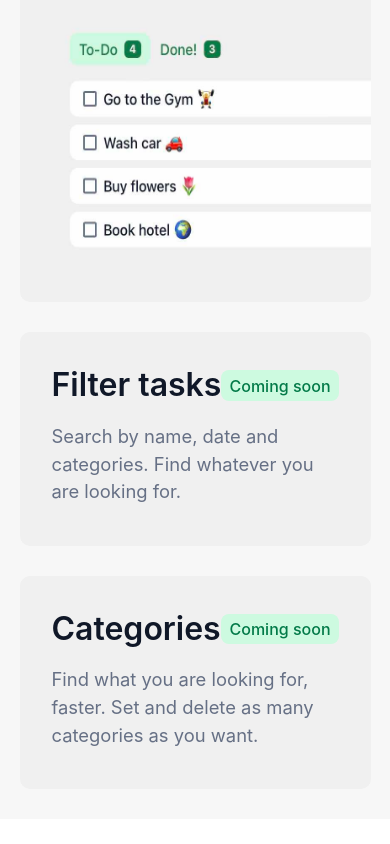
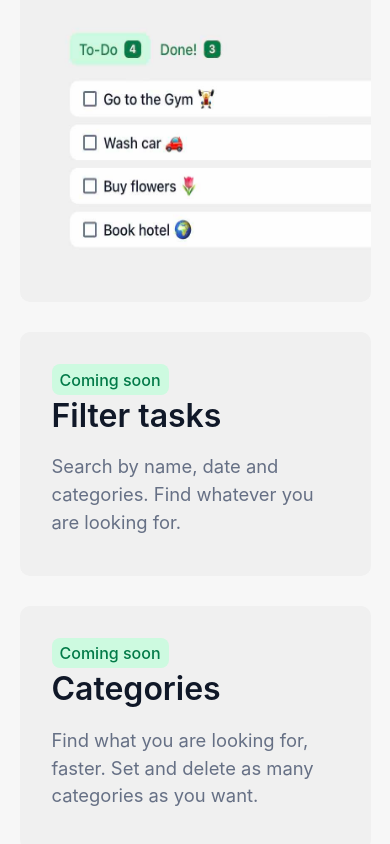
Before and after one commit to JaumeGelabert/daily-tasks, a React (Create React App) app in the folder client/: page / in a window 390 px wide. Shown: the part 1198-2042 px from the top of the page. Before the commit the page ends 2017 px from the top, so only its background shows below. Built offline with nearby package versions, Linux system fonts and the light colour scheme.

Commit message:
Feature card pill in responsive

```diff
--- a/client/src/components/features/Feature.jsx
+++ b/client/src/components/features/Feature.jsx
@@ -15,9 +15,9 @@ export default function Feature({ title, text }) {
         mb="30px"
       >
         <Flex
-          direction="row"
+          direction={isDesktop ? 'row' : 'column-reverse'}
           justifyContent="space-between"
-          alignItems="center"
+          alignItems={isDesktop ? 'center' : 'flex-start'}
           mb="1rem"
           w="100%"
         >
```
